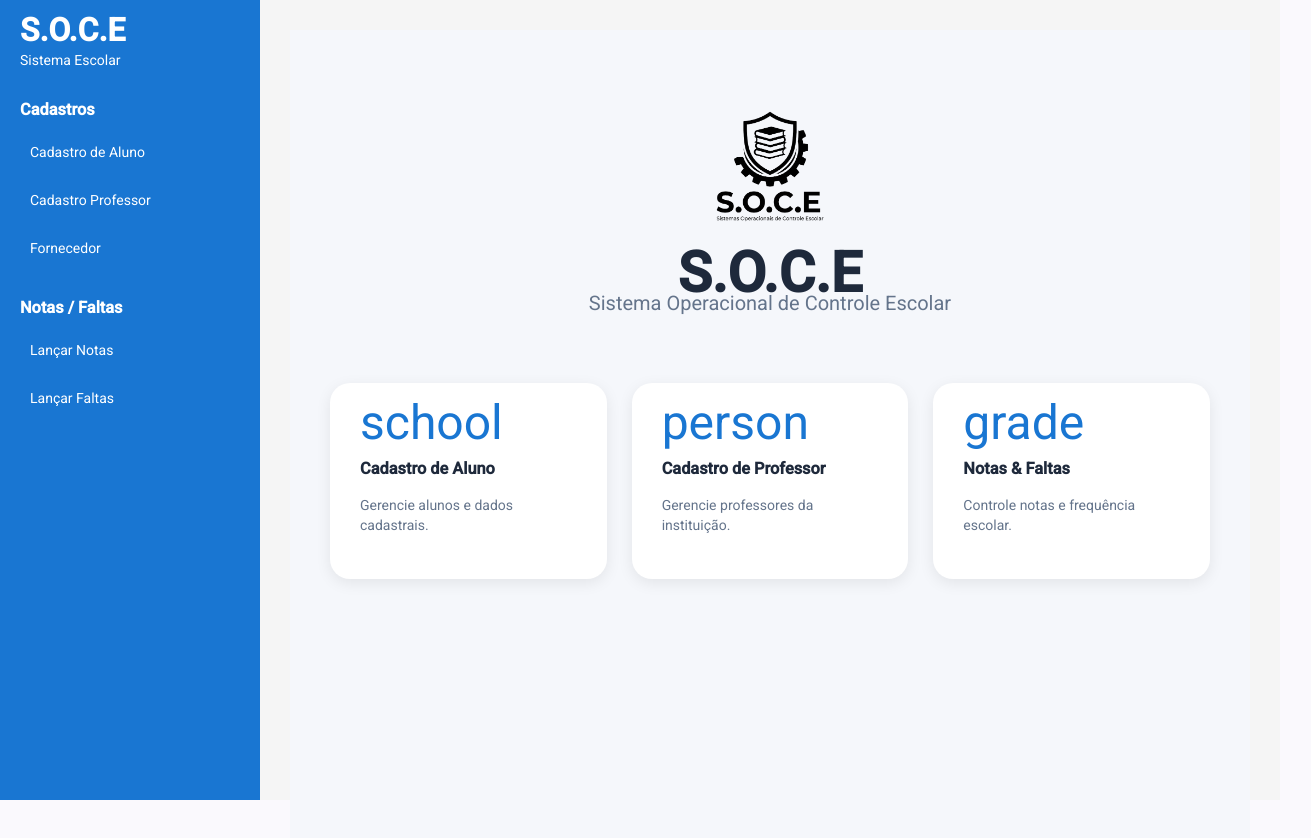
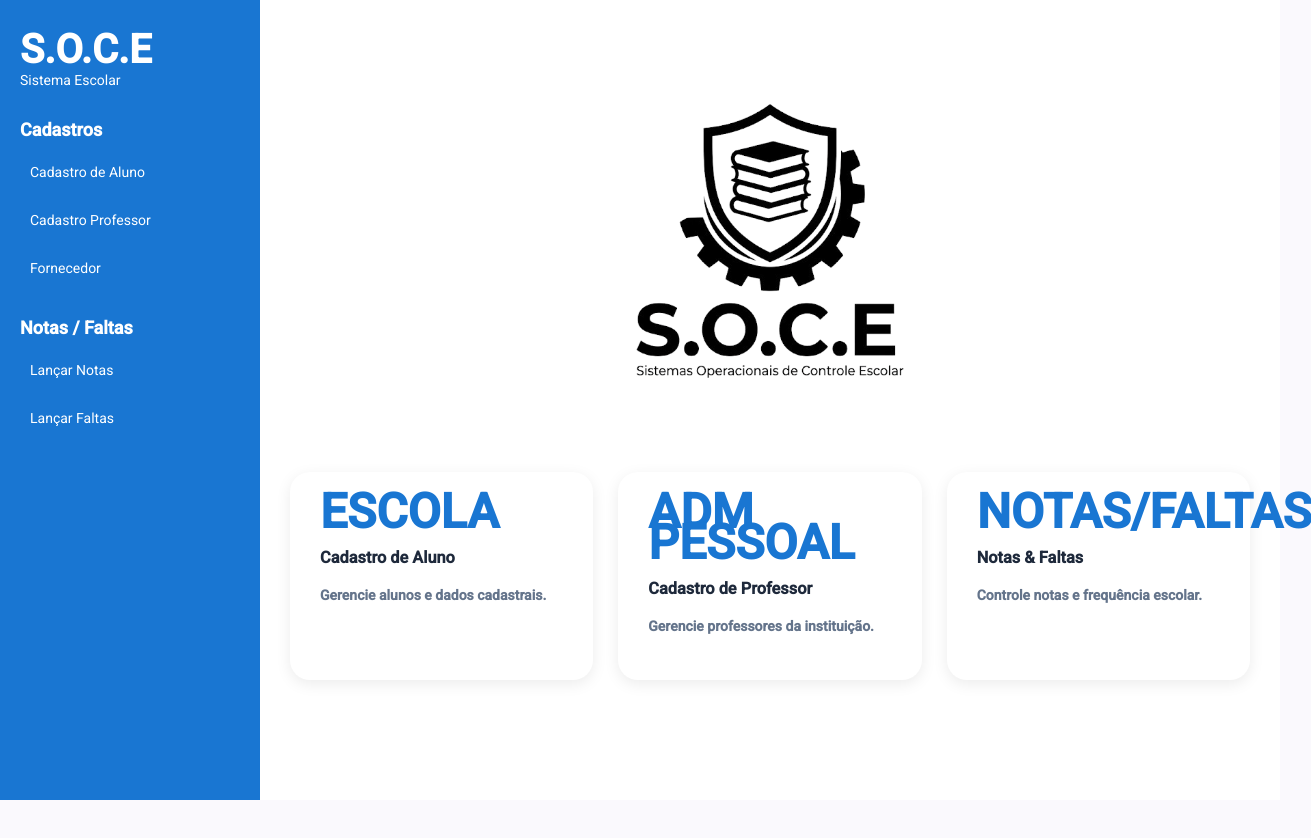
Before and after one commit to GabrielVictorLopes/Sistema-escolar, an Angular app: page / in a window 1280 px wide. Shown: the top 838 px of the page, 1311 px wide, since content can reach past the window. After the commit the page ends 800 px from the top, so only its background shows below. Built offline with nearby package versions, Linux system fonts and the light colour scheme.

Commit message:
Atualizações 20/05

```diff
--- a/src/app/app.css
+++ b/src/app/app.css
@@ -17,8 +17,9 @@
 }
 
 .sidebar h2{
-  font-size:32px;
+  font-size:40px;
   margin-bottom:10px;
+  margin-top:20px;
 }
 
 .sidebar p{
@@ -31,6 +32,7 @@
 
 .menu-group h3{
   margin-bottom:12px;
+  Font-size:18px;
 }
 
 .menu-group a{
@@ -49,5 +51,5 @@
 .content{
   flex:1;
   padding:30px;
-  background:#f5f5f5;
+  background:#ffffff;
 }
--- a/src/app/components/sidebar/sidebar.html
+++ /dev/null
@@ -1 +0,0 @@
-<p>sidebar works!</p>
--- a/src/app/pages/home/home.css
+++ b/src/app/pages/home/home.css
@@ -1,7 +1,6 @@
 .home-container {
-  min-height: 100vh;
-  background: #f5f7fb;
-  padding: 40px;
+  min-height: 100%;
+  background: #ffffff;
 }
 
 .hero {
@@ -13,34 +12,22 @@
 }
 
 .logo {
-  width: 280px;
+  width: 700px;
   max-width: 100%;
-  margin-bottom: 20px;
-}
-
-h1 {
-  font-size: 56px;
-  font-weight: bold;
-  margin: 0;
-  color: #1e293b;
-}
-
-.subtitle {
-  font-size: 20px;
-  color: #64748b;
-  margin-top: 10px;
+  margin-bottom: 10px;
 }
 
 .cards {
-  margin-top: 50px;
+  margin-top: 30px;
 
   display: grid;
   grid-template-columns: repeat(auto-fit, minmax(260px, 1fr));
   gap: 25px;
+  font-weight: bold;
 }
 
 .card {
-  background: white;
+  background: #ffffff;
   border-radius: 20px;
   padding: 30px;
 
--- a/src/app/pages/home/home.html
+++ b/src/app/pages/home/home.html
@@ -3,18 +3,13 @@
   <div class="hero">
     <img src="logo.png" alt="Logo SOCE" class="logo" />
 
-    <h1>S.O.C.E</h1>
-
-    <p class="subtitle">
-      Sistema Operacional de Controle Escolar
-    </p>
   </div>
 
   <div class="cards">
 
     <div class="card" routerLink="/aluno">
       <span class="material-symbols-outlined icon">
-        school
+        ESCOLA
       </span>
 
       <h3>Cadastro de Aluno</h3>
@@ -26,7 +21,7 @@
 
     <div class="card" routerLink="/professor">
       <span class="material-symbols-outlined icon">
-        person
+        ADM PESSOAL
       </span>
 
       <h3>Cadastro de Professor</h3>
@@ -38,7 +33,7 @@
 
     <div class="card" routerLink="/notas">
       <span class="material-symbols-outlined icon">
-        grade
+        NOTAS/FALTAS
       </span>
 
       <h3>Notas & Faltas</h3>
```
Also changed, not shown: src/app/components/sidebar/sidebar.ts (deleted, +0 -9 lines), src/app/components/sidebar/sidebar.css (deleted), 1 other file (tests, documents, lock files or other folders).
